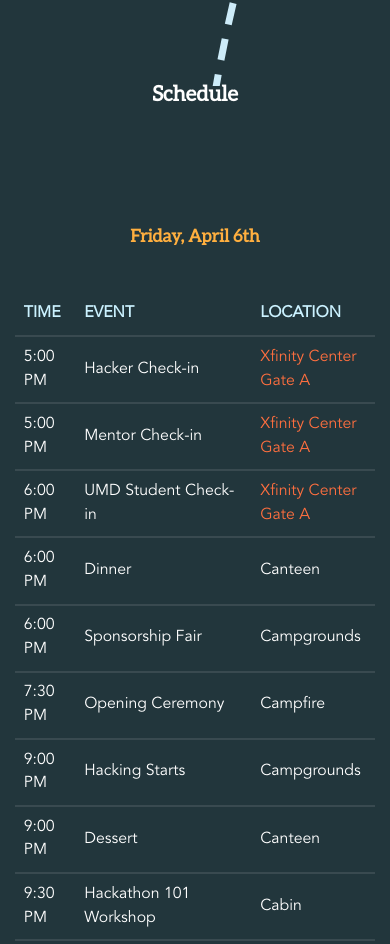
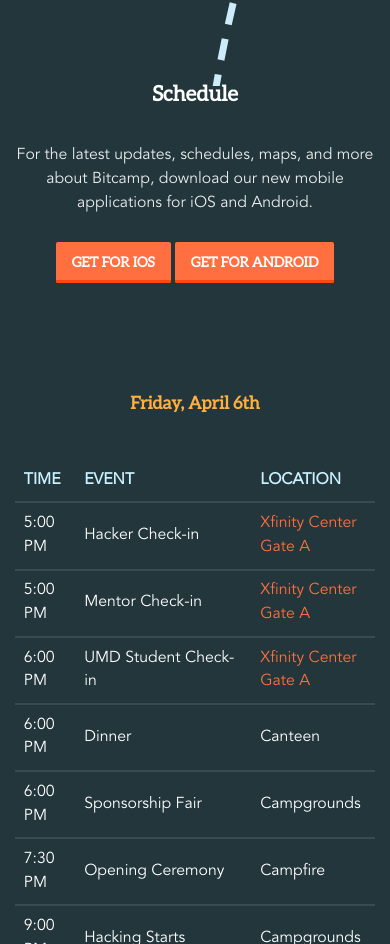
Before and after one commit to bitcamp/bitcamp-site-2018, a website: page index.html in a window 390 px wide. Shown: the part 4391-5335 px from the top of the page. Drawn offline with nearby package versions, Linux system fonts and the light colour scheme.

Commit message:
added mobile app urls

```diff
--- a/index.html
+++ b/index.html
@@ -194,11 +194,11 @@
           <div class="row">
             <div class="col-lg-10 offset-lg-1 col-md-12 col-12">
               <h2>Schedule</h2>
-              <!-- <p>
+              <p>
                 For the latest updates, schedules, maps, and more about Bitcamp, download our new mobile applications for iOS and Android.
               </p>
-              <a href="#" class="bp-btn orange ">Get for iOS</a>
-              <a href="#" class="bp-btn orange ">Get for Android</a> -->
+              <a href="https://itunes.apple.com/us/app/bitcamp-2018/id1366799522?mt=8" target="_blank" class="bp-btn orange ">Get for iOS</a>
+              <a href="https://play.google.com/store/apps/details?id=com.bitcamp2018" target="_blank"  class="bp-btn orange ">Get for Android</a>
                 <table class="schedule-table">
                     <tr class="heading">
                         <th colspan="3">
```
